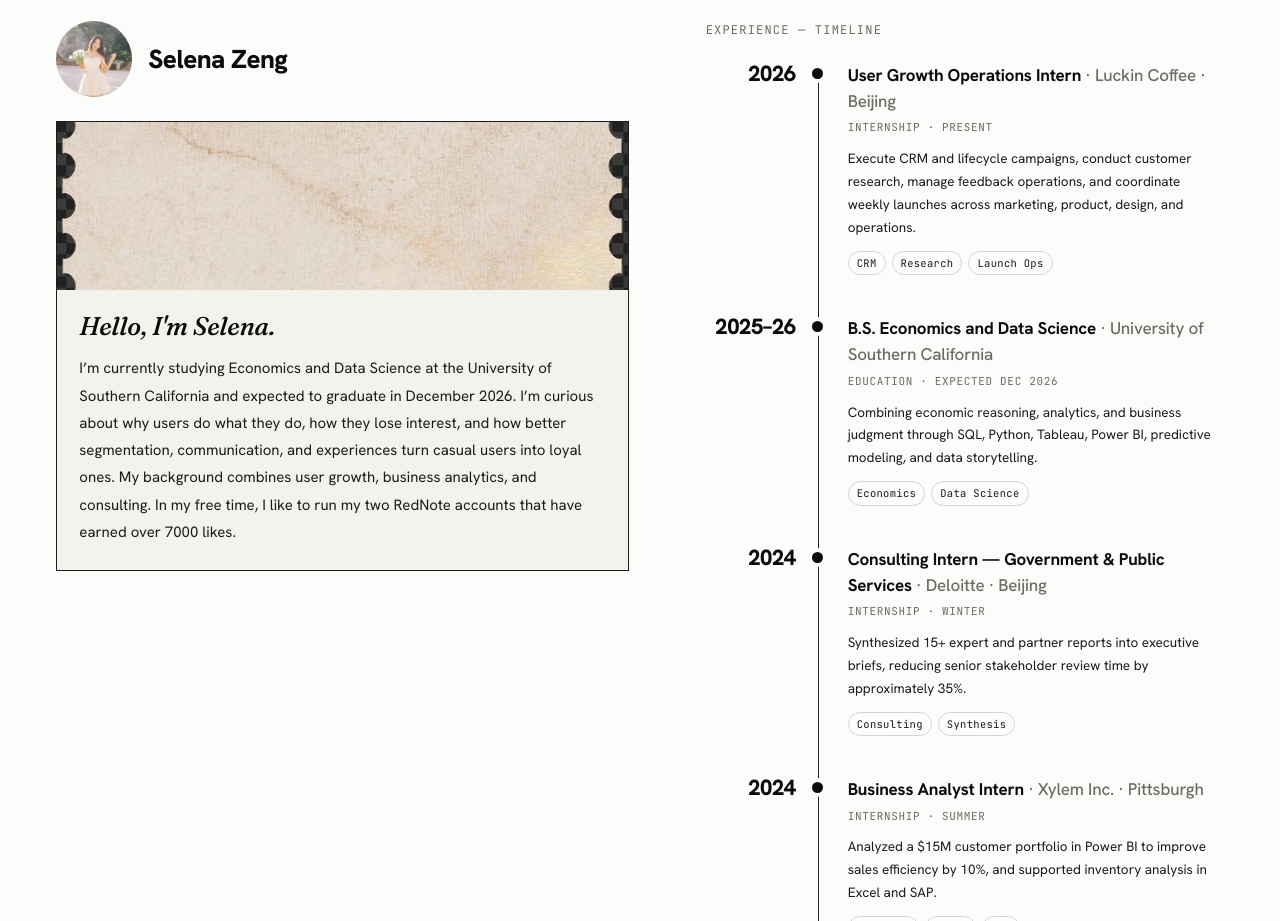
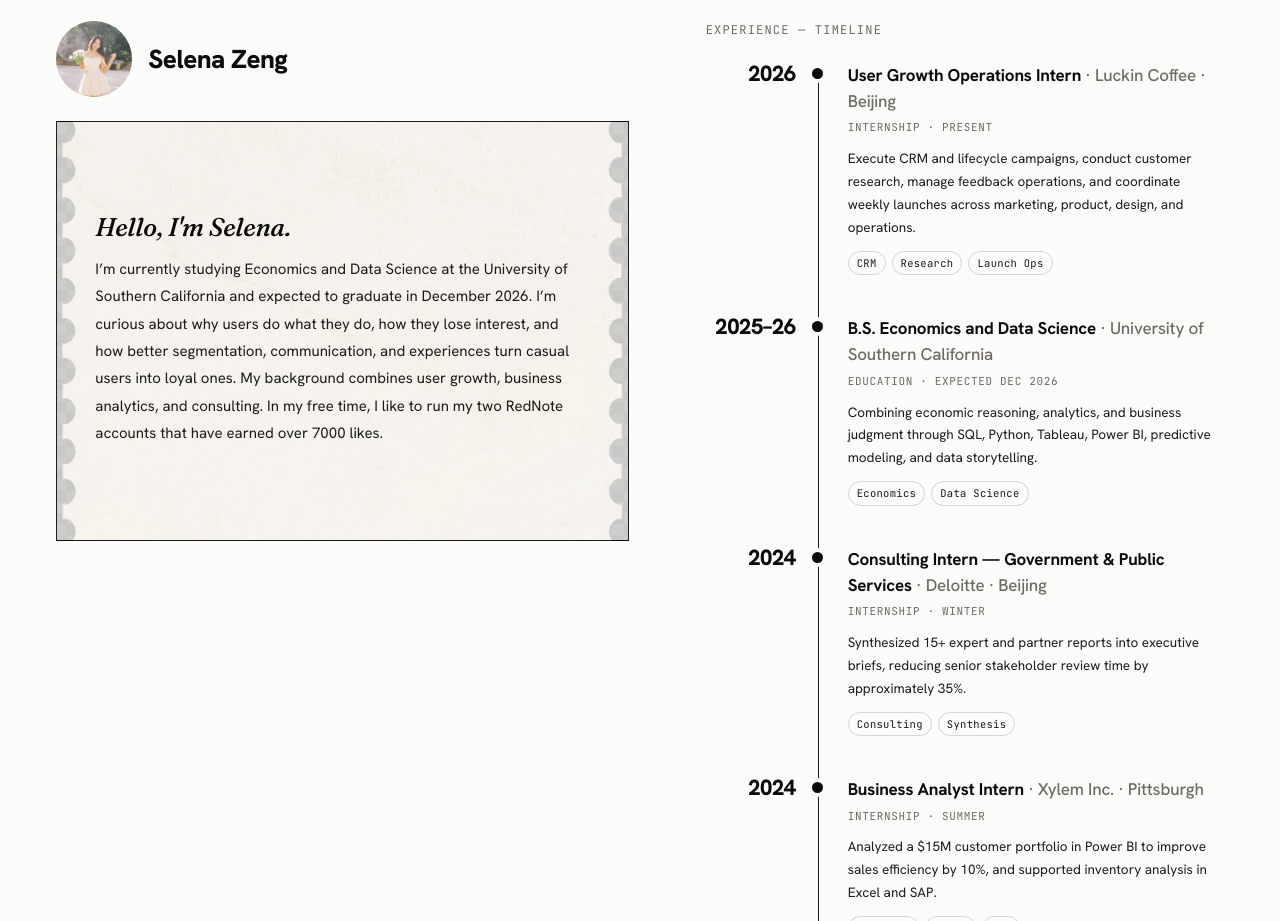
Before and after one commit to selenazengsz/selena-portfolio, a React (Vite) app: page / in a window 1280 px wide. Shown: the part 1140-2061 px from the top of the page. Built offline with nearby package versions, Linux system fonts and the light colour scheme.

Commit message:
Use the paper texture behind the introduction

```diff
--- a/src/components/AboutSection.css
+++ b/src/components/AboutSection.css
@@ -51,20 +51,19 @@
 }
 
 .bio-postcard {
+  display: flex;
+  min-height: 420px;
+  align-items: center;
   border: 1px solid var(--rule);
   background: var(--paper-2);
+  background-position: center;
+  background-repeat: no-repeat;
+  background-size: cover;
   overflow: hidden;
 }
 
-.postcard-image {
-  width: 100%;
-  height: 168px;
-  object-fit: cover;
-  display: block;
-}
-
 .bio-copy {
-  padding: 20px 22px 24px;
+  padding: 40px 38px 44px;
 }
 
 .bio-greeting {
@@ -211,6 +210,14 @@
 }
 
 @media (max-width: 520px) {
+  .bio-postcard {
+    min-height: 0;
+  }
+
+  .bio-copy {
+    padding: 30px 24px 34px;
+  }
+
   .timeline::before {
     left: 60px;
   }
--- a/src/components/AboutSection.jsx
+++ b/src/components/AboutSection.jsx
@@ -34,8 +34,12 @@ export default function AboutSection() {
                 </div>
               </div>
 
-              <div className="bio-postcard">
-                <img className="postcard-image" src={about.postcardImage} alt="" />
+              <div
+                className="bio-postcard"
+                style={{
+                  backgroundImage: `linear-gradient(rgba(252, 252, 250, 0.76), rgba(252, 252, 250, 0.76)), url("${about.postcardImage}")`,
+                }}
+              >
                 <div className="bio-copy">
                   <p className="bio-greeting">{about.greeting}</p>
                   <p className="bio-body">{about.body}</p>
```
